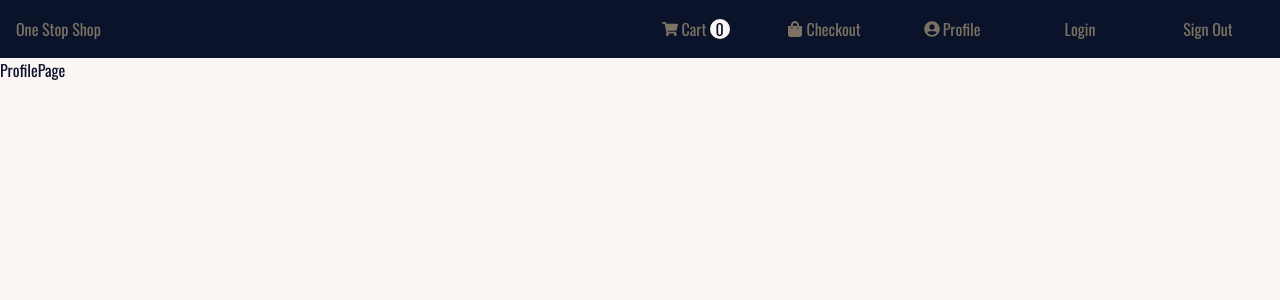
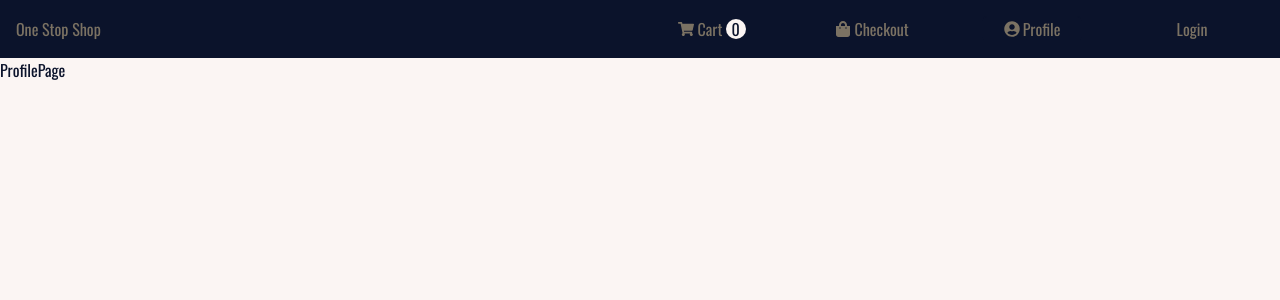
Before and after one commit to Aim4dabush/one-stop-shop, a React (Create React App) app: page /profile in a window 1280 px wide. Shown: the top 300 px of the page. Built offline with nearby package versions, Linux system fonts and the light colour scheme.

Commit message:
conditionally show login and signout button

```diff
--- a/src/components/nav-bar/NavBar.js
+++ b/src/components/nav-bar/NavBar.js
@@ -26,6 +26,7 @@ import styles from "./NavBar.module.scss";
 const NavBar = () => {
   const dispatch = useDispatch();
   const navigate = useNavigate();
+  const { loggedUser } = useSelector((state) => state.auth);
   const { shoppingCart } = useSelector((state) => state.shop);
   const { wishListCart } = useSelector((state) => state.wish);
   const [openMenu, setOpenMenu] = useState(false);
@@ -110,12 +111,13 @@ const NavBar = () => {
           </ul>
         </li>
         <li>
-          <SharedLink path={"/login"}>Login</SharedLink>
-        </li>
-        <li>
-          <SharedButton buttonStyle={"nav-link"} clickHandler={logoutHandler}>
-            Sign Out
-          </SharedButton>
+          {loggedUser.token ? (
+            <SharedButton buttonStyle={"nav-link"} clickHandler={logoutHandler}>
+              Sign Out
+            </SharedButton>
+          ) : (
+            <SharedLink path={"/login"}>Login</SharedLink>
+          )}
         </li>
       </ul>
       <div className={styles.icon_wrapper}>
```
